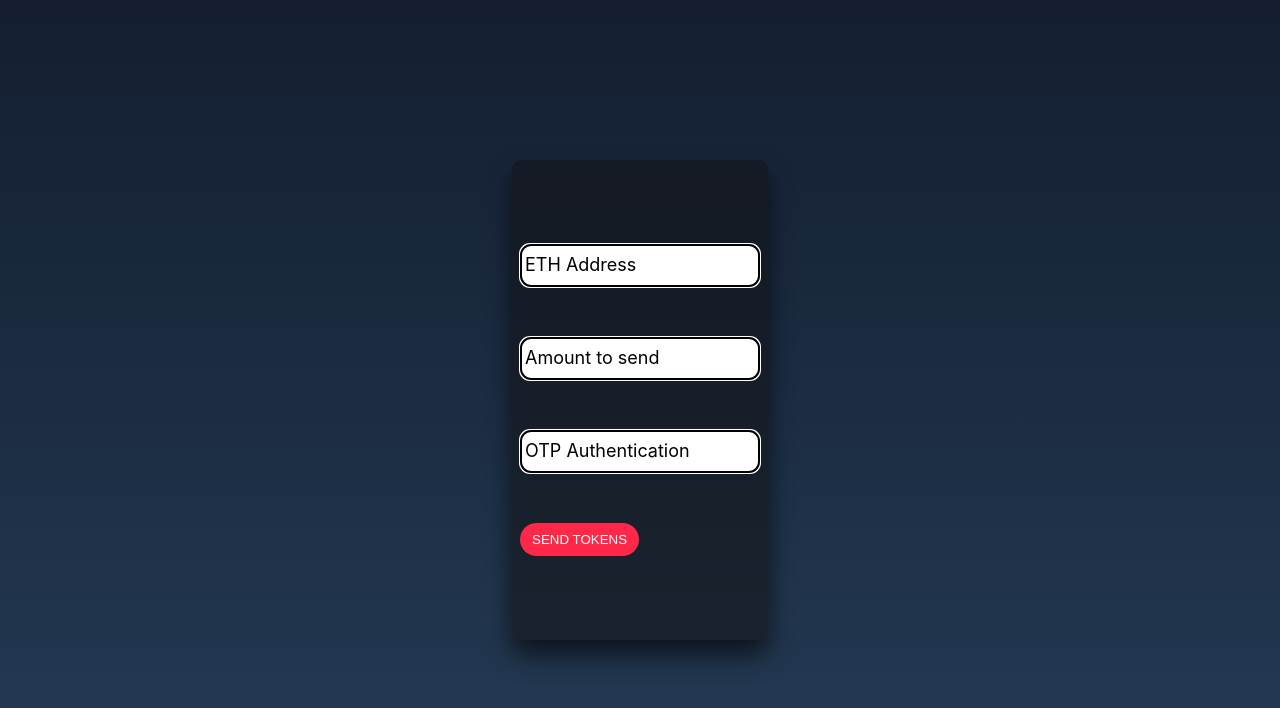
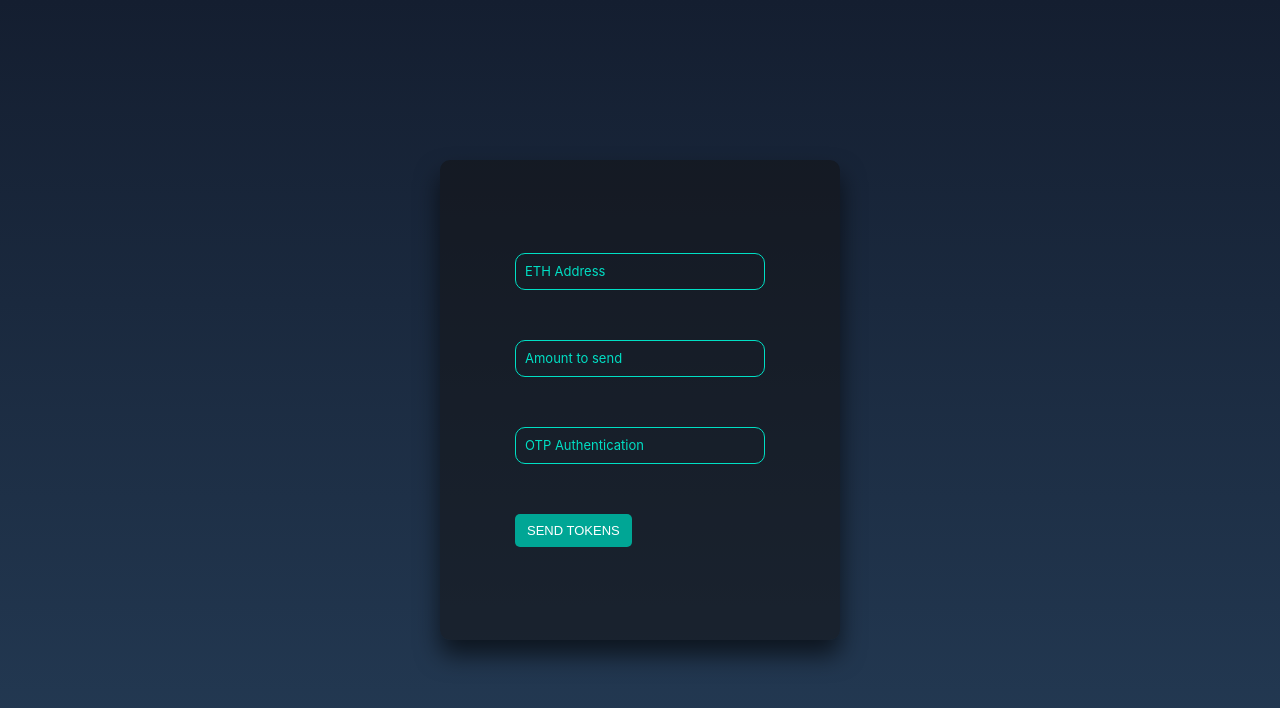
Before and after one commit to ngchinchia/FancyForm, a React (Create React App) app: page / in a window 1280 px wide. Shown: the top 708 px of the page. Built offline with nearby package versions, Linux system fonts and the light colour scheme.

Commit message:
install yup & formik

```diff
--- a/package.json
+++ b/package.json
@@ -6,10 +6,12 @@
     "@testing-library/jest-dom": "^5.17.0",
     "@testing-library/react": "^13.4.0",
     "@testing-library/user-event": "^13.5.0",
+    "formik": "^2.4.2",
     "react": "^18.2.0",
     "react-dom": "^18.2.0",
     "react-scripts": "5.0.1",
-    "web-vitals": "^2.1.4"
+    "web-vitals": "^2.1.4",
+    "yup": "^1.2.0"
   },
   "scripts": {
     "start": "react-scripts start",
--- a/src/App.js
+++ b/src/App.js
@@ -1,10 +1,12 @@
 
 import './App.css';
-import Form from './component/Form';
+import SolutionForm from './component/SolutionForm';
+
+
 
 function App() {
   return (
-   <div><Form/></div>
+   <div><SolutionForm/></div>
   );
 }
 
--- a/src/component/Form.js
+++ /dev/null
@@ -1,66 +0,0 @@
-import React, { useState } from "react";
-import "./FormStyle.css"; // Make sure to have the CSS file in the same directory as this component
-
-const Form = () => {
-  // State to manage form input values
-  const [ethAddress, setEthAddress] = useState("");
-  const [amountToSend, setAmountToSend] = useState("");
-  const [otp, setOtp] = useState("");
-
-  // Event handler for form submission
-  const handleSubmit = (e) => {
-    e.preventDefault();
-
-    // Perform any desired actions on form submission, such as sending data to a server
-    console.log("Form submitted!");
-  };
-
-  return (
-    <div className="main-container">
-      <form onSubmit={handleSubmit}>
-      <div className="form-container">
-        <div className="input-box">
-          <input
-            type="text"
-            id="input-address"
-            value={ethAddress}
-            onChange={(e) => setEthAddress(e.target.value)}
-            className="input-field"
-          />
-          <span className="place-holder">ETH Address</span>
-        </div>
-
-        <div className="input-box">
-          <input
-            type="text"
-            id="input-amount"
-            value={amountToSend}
-            onChange={(e) => setAmountToSend(e.target.value)}
-            className="input-field"
-          />
-          <span className="place-holder">Amount to send</span>
-        </div>
-
-        <div className="input-box">
-          <input
-            type="number"
-            id="input-otp"
-            value={otp}
-            onChange={(e) => setOtp(e.target.value)}
-            className="input-field"
-          />
-          <span className="place-holder">OTP Authentication</span>
-        </div>
-
-        <div className="input-box">
-        <button type="submit" className="send-token-button">
-          SEND TOKENS
-        </button>
-        </div>
-      </div>
-      </form>
-    </div>
-  );
-};
-
-export default Form;
--- a/src/component/FormStyle.css
+++ b/src/component/FormStyle.css
@@ -4,16 +4,14 @@
   box-sizing: border-box;
 }
 
-
 .main-container {
   display: flex;
   justify-content: center;
   align-items: center;
-  height: 100vh;
+  min-height: 100vh;
+  padding: 0 20px;
   background: linear-gradient(#141e30, #243b55);
-
 }
-
 
 .form-container {
   display: flex;
@@ -21,30 +19,31 @@
   justify-content: center;
   align-items: center;
   height: 60vh;
-  width: 20vw;
+  width: 100%;
+  max-width: 400px;
   box-sizing: border-box;
-  box-shadow: 0 15px 25px rgba(0,0,0,.6);
+  box-shadow: 0 15px 25px rgba(0, 0, 0, .6);
   border-radius: 10px;
   background: rgba(18, 17, 17, 0.5);
-
-
+  padding: 50px;
 }
-
 
 .input-box {
   position: relative;
-  width: 250px;
-  padding: 25px 5px;
+  width: 100%;
+  max-width: 250px;
+  padding: 25px 0;
 }
 
 .input-field {
   width: 100%;
   padding: 10px;
-  border: 1px solid rgba(255, 255, 255, 0.25);
-  outline:auto;
+  border: 1px solid #00dfc4;
+  outline: none;
   border-radius: 10px;
-  font-size: large;
-  color: black;
+  font-size: small;
+  color: #00dfc4;
+  background: transparent;
 
 }
 
@@ -53,29 +52,27 @@
   left: 0;
   padding: 10px;
   pointer-events: none;
-  font-size: large;
-  color: black;
+  font-size: small;
+  color: #00dfc4;
+  /* background-color: white; */
+  transition: 0.5s
+
 }
-
 
 .input-field:focus+.place-holder {
   color: #00dfc4;
   transform: translateY(-40px);
   border-left: 1px solid #00dfc4;
-
-
 }
-
-
-
 .send-token-button {
   border: none;
   padding: 9px 12px;
-  background: #FF2849;
+  background:  #00a695;
+  font-size: small;
   color: white;
-  border-radius: 30px;
+  border-radius: 5px;
 }
 
 .send-token-button:hover {
-  background-color: #E52441;
+  background-color: #00dfc4;
 }
--- /dev/null
+++ b/src/component/SolutionForm.js
@@ -0,0 +1,53 @@
+import React, { useState } from "react";
+import { Formik, Form, Field } from "formik";
+import "./FormStyle.css"; // Make sure to have the CSS file in the same directory as this component
+
+const SolutionForm = () => {
+  // State to manage form input values
+  const [ethAddress, setEthAddress] = useState("");
+  const [amountToSend, setAmountToSend] = useState("");
+  const [otp, setOtp] = useState("");
+
+
+
+  return (
+    <div className="main-container">
+      <Formik
+        initialValues={{
+          ethAddress: "",
+          inputAmount: "",
+          otpAuthentication: "",
+        }}
+        onSubmit={(values) => {
+          // same shape as initial values
+          console.log(values);
+        }}
+      >
+        <div className="form-container">
+          <div className="input-box">
+            <Field name="ethAddress" className="input-field" />
+            <span className="place-holder">ETH Address</span>
+          </div>
+
+          <div className="input-box">
+          <Field name="inputAmount" className="input-field" />
+            <span className="place-holder">Amount to send</span>
+          </div>
+
+          <div className="input-box">
+          <Field name="otpAuthentication" className="input-field" />
+            <span className="place-holder">OTP Authentication</span>
+          </div>
+
+          <div className="input-box">
+            <button type="submit" className="send-token-button">
+              SEND TOKENS
+            </button>
+          </div>
+        </div>
+      </Formik>
+    </div>
+  );
+};
+
+export default SolutionForm;
```
Also changed, not shown: src/schema/FormValidationSchema.js (added), 1 other file (tests, documents, lock files or other folders).
